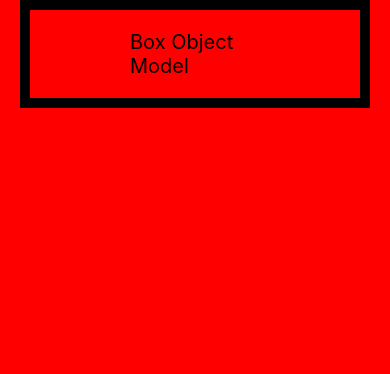
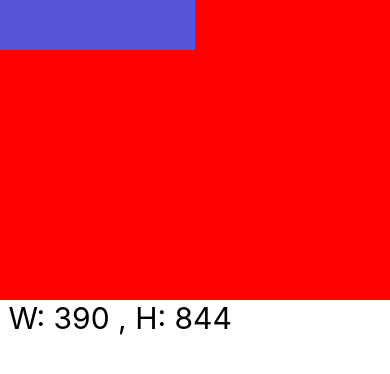
Before and after one commit to adolfosonchiche/CusroReactNative, a React Native app in the folder MiPrimerApp/: screen / in a window 390 px wide. Shown: the top 374 px of the page. Built offline with nearby package versions, Linux system fonts and the light colour scheme.

Commit message:
height, width porcentual y dimensionesde la pantalla

```diff
--- a/MiPrimerApp/App.tsx
+++ b/MiPrimerApp/App.tsx
@@ -3,6 +3,7 @@ import React from 'react';
 import ContadorScreen from './src/screens/ContadorScreen';
 import { SafeAreaView } from 'react-native';
 import { BoxObjectModelScreen } from './src/screens/BoxObjectModelScreen';
+import { DimensionesScreen } from './src/screens/DimensionesScreen';
 //import { Text, View } from 'react-native';
 //import { HolaMundoScrren } from './src/screens/HolaMundoScrren';
 
@@ -13,7 +14,8 @@ const App = () => {
   return (
 
     <SafeAreaView style= { { flex:1 }}>
-      <BoxObjectModelScreen />
+      {/* <BoxObjectModelScreen /> */}
+      <DimensionesScreen />
     </SafeAreaView>
 
   );
--- /dev/null
+++ b/MiPrimerApp/src/screens/DimensionesScreen.tsx
@@ -0,0 +1,58 @@
+import React from 'react'
+import { Dimensions, StyleSheet, Text, View, useWindowDimensions } from 'react-native'
+
+//const dimensions = Dimensions.get('window'); //esto lo podemos obtener asi:
+//const { width, height } = Dimensions.get('window');
+
+
+export const DimensionesScreen = () => {
+    //hook para obtener dimensiones del dispositivo
+//    const dimensions useWindowDimensions()
+//utilizando este hook si podemos obtener las dimensiones correctas al momento de girar la pantalla
+const { width,height } = useWindowDimensions();
+
+  return (
+    <View>
+        <View style= { style.container } >
+            <View style = { {
+                ...style.cajaMorada,
+                width: width * .50,
+                } } >
+            </View>
+            <View style = { style.cajaNaranja } >
+            </View>
+
+        </View>
+        <Text style = { style.title }> W: { width } , H: { height }</Text>
+    </View>
+
+  )
+}
+
+const style = StyleSheet.create({
+    container: {
+        //este es el padre
+        width: '100%',
+        height: 300,
+        backgroundColor: 'red',
+
+    },
+    cajaMorada: {
+        backgroundColor: '#5856D6',
+        width: 50,
+        height: 50,
+    },
+    cajaNaranja: {
+        backgroundColor: '#F0A23B'
+    },
+    title:{
+        fontSize: 30,
+        justifyContent: 'center'
+    }
+
+});
+
+/**
+ * para sacar las dimensiones de un dispositivo
+ * podemos utilizar un hook WindowDimensions o la libreria Dimensions de react-native
+ */
```
